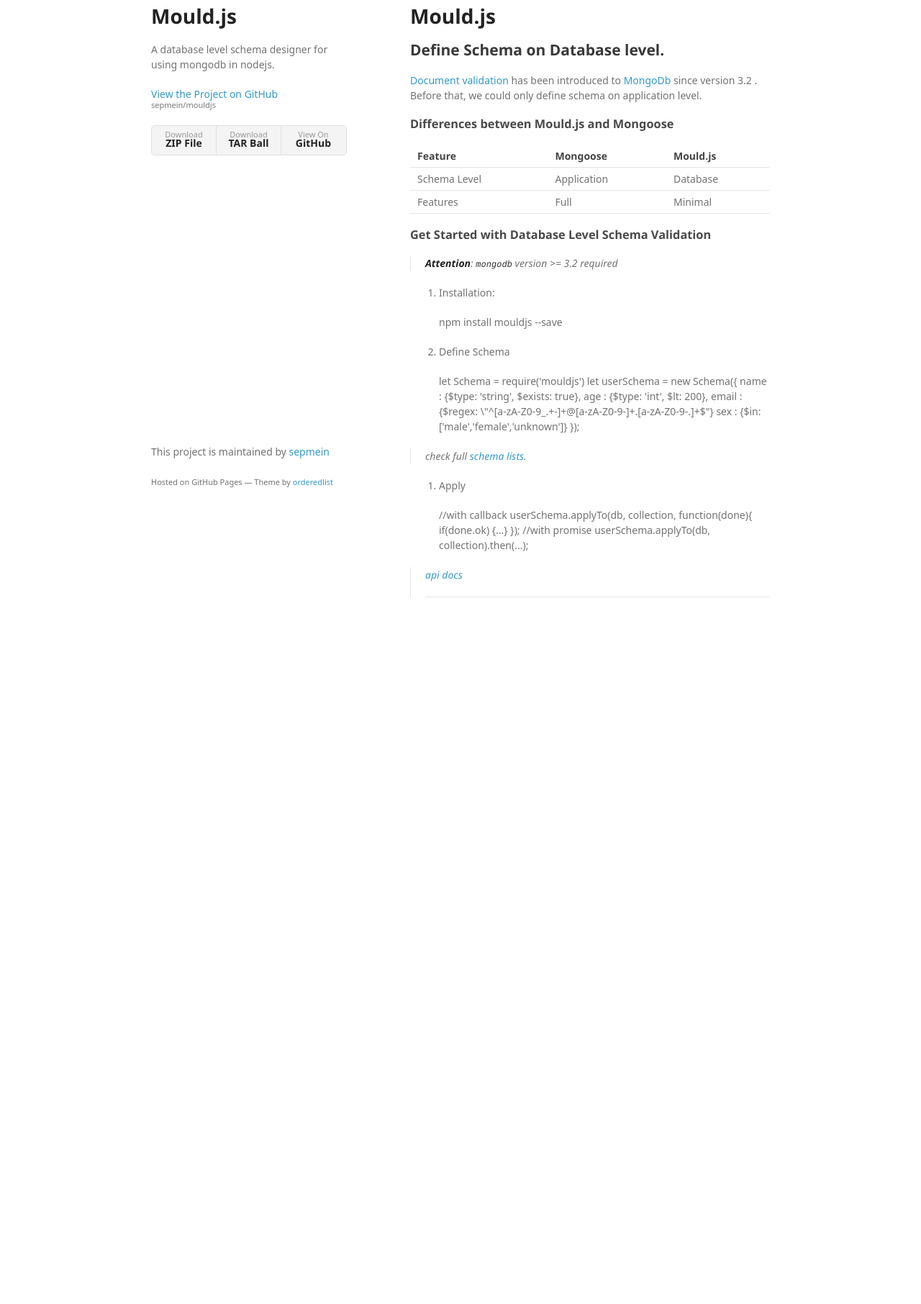
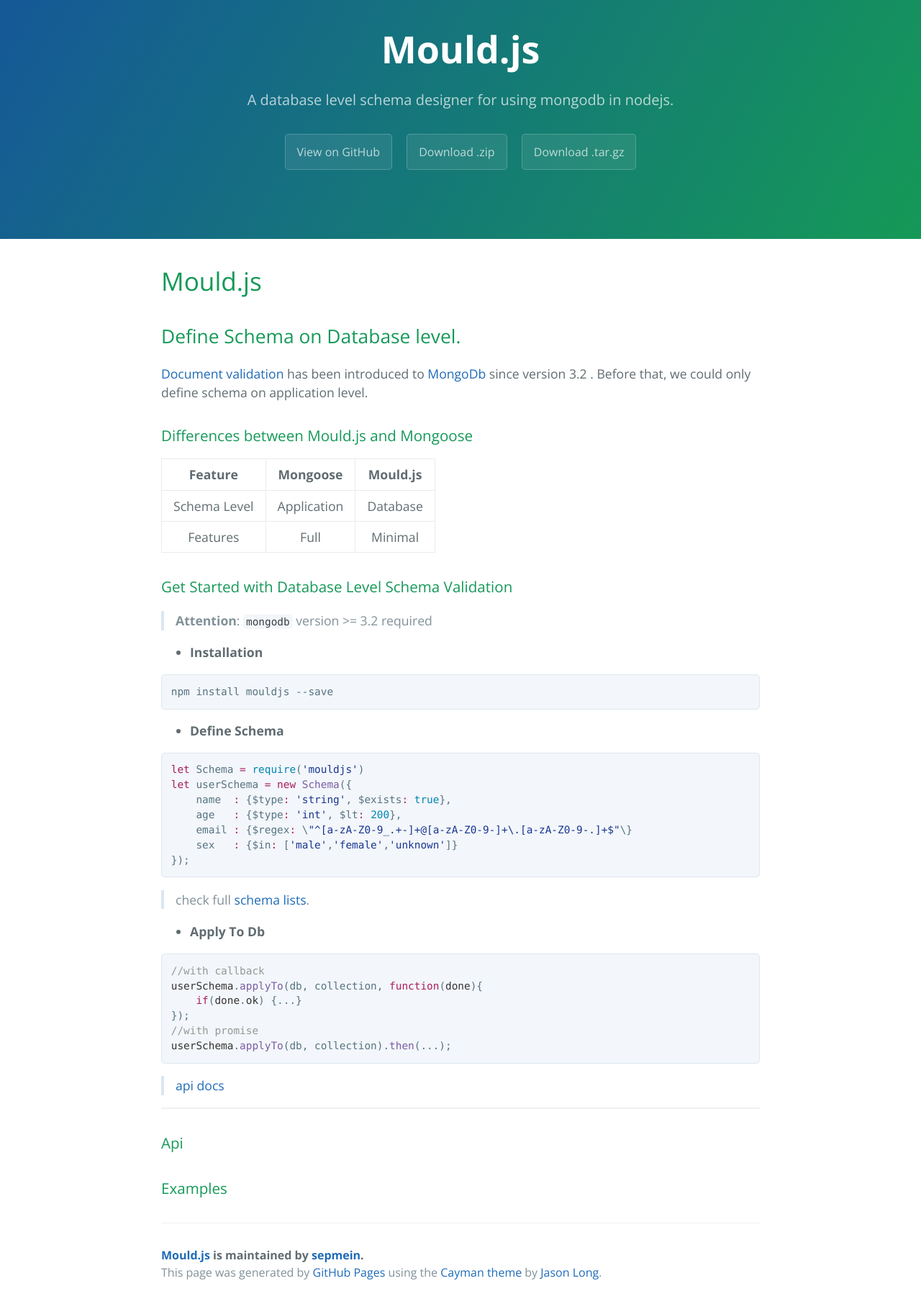
Before and after one commit to sepmein/mouldjs, a plain HTML site: page index.html in a window 1280 px wide. Shown: the part 51-1863 px from the top of the page at 72% size. Before the commit the page ends 951 px from the top, so only its background shows below. Drawn offline with nearby package versions, Linux system fonts and the light colour scheme; a web font is replaced by a local one.

Commit message:
Create gh-pages branch via GitHub

```diff
--- a/index.html
+++ b/index.html
@@ -1,34 +1,25 @@
-<!doctype html>
-<html>
+<!DOCTYPE html>
+<html lang="en-us">
   <head>
-    <meta charset="utf-8">
-    <meta http-equiv="X-UA-Compatible" content="chrome=1">
+    <meta charset="UTF-8">
     <title>Mould.js by sepmein</title>
-
-    <link rel="stylesheet" href="stylesheets/styles.css">
-    <link rel="stylesheet" href="stylesheets/github-light.css">
-    <meta name="viewport" content="width=device-width">
-    <!--[if lt IE 9]>
-    <script src="//html5shiv.googlecode.com/svn/trunk/html5.js"></script>
-    <![endif]-->
+    <meta name="viewport" content="width=device-width, initial-scale=1">
+    <link rel="stylesheet" type="text/css" href="stylesheets/normalize.css" media="screen">
+    <link href='https://fonts.googleapis.com/css?family=Open+Sans:400,700' rel='stylesheet' type='text/css'>
+    <link rel="stylesheet" type="text/css" href="stylesheets/stylesheet.css" media="screen">
+    <link rel="stylesheet" type="text/css" href="stylesheets/github-light.css" media="screen">
   </head>
   <body>
-    <div class="wrapper">
-      <header>
-        <h1>Mould.js</h1>
-        <p>A database level schema designer for using mongodb in nodejs.</p>
+    <section class="page-header">
+      <h1 class="project-name">Mould.js</h1>
+      <h2 class="project-tagline">A database level schema designer for using mongodb in nodejs.</h2>
+      <a href="https://github.com/sepmein/mouldjs" class="btn">View on GitHub</a>
+      <a href="https://github.com/sepmein/mouldjs/zipball/master" class="btn">Download .zip</a>
+      <a href="https://github.com/sepmein/mouldjs/tarball/master" class="btn">Download .tar.gz</a>
+    </section>
 
-        <p class="view"><a href="https://github.com/sepmein/mouldjs">View the Project on GitHub <small>sepmein/mouldjs</small></a></p>
-
-
-        <ul>
-          <li><a href="https://github.com/sepmein/mouldjs/zipball/master">Download <strong>ZIP File</strong></a></li>
-          <li><a href="https://github.com/sepmein/mouldjs/tarball/master">Download <strong>TAR Ball</strong></a></li>
-          <li><a href="https://github.com/sepmein/mouldjs">View On <strong>GitHub</strong></a></li>
-        </ul>
-      </header>
-      <section>
-        <h1>
+    <section class="main-content">
+      <h1>
 <a id="mouldjs" class="anchor" href="#mouldjs" aria-hidden="true"><span class="octicon octicon-link"></span></a>Mould.js</h1>
 
 <h2>
@@ -68,55 +59,61 @@
 <p><strong>Attention</strong>: <code>mongodb</code> version &gt;= 3.2 required</p>
 </blockquote>
 
-<ol>
-<li>
-<p>Installation:</p>
+<ul>
+<li><strong>Installation</strong></li>
+</ul>
 
-<p>npm install mouldjs --save</p>
-</li>
-<li>
-<p>Define Schema</p>
+<pre><code>npm install mouldjs --save
+</code></pre>
 
-<p>let Schema = require('mouldjs')
-let userSchema = new Schema({
-    name  : {$type: 'string', $exists: true},
-    age   : {$type: 'int', $lt: 200},
-    email : {$regex: \"^[a-zA-Z0-9_.+-]+@[a-zA-Z0-9-]+.[a-zA-Z0-9-.]+$"}
-    sex   : {$in: ['male','female','unknown']}
-});</p>
-</li>
-</ol>
+<ul>
+<li><strong>Define Schema</strong></li>
+</ul>
+
+<div class="highlight highlight-source-js"><pre><span class="pl-k">let</span> Schema <span class="pl-k">=</span> <span class="pl-c1">require</span>(<span class="pl-s"><span class="pl-pds">'</span>mouldjs<span class="pl-pds">'</span></span>)
+<span class="pl-k">let</span> userSchema <span class="pl-k">=</span> <span class="pl-k">new</span> <span class="pl-en">Schema</span>({
+    name  <span class="pl-k">:</span> {$type<span class="pl-k">:</span> <span class="pl-s"><span class="pl-pds">'</span>string<span class="pl-pds">'</span></span>, $exists<span class="pl-k">:</span> <span class="pl-c1">true</span>},
+    age   <span class="pl-k">:</span> {$type<span class="pl-k">:</span> <span class="pl-s"><span class="pl-pds">'</span>int<span class="pl-pds">'</span></span>, $lt<span class="pl-k">:</span> <span class="pl-c1">200</span>},
+    email <span class="pl-k">:</span> {$regex<span class="pl-k">:</span> \<span class="pl-s"><span class="pl-pds">"</span>^[a-zA-Z0-9_.+-]+@[a-zA-Z0-9-]+<span class="pl-cce">\.</span>[a-zA-Z0-9-.]+$<span class="pl-pds">"</span></span>\}
+    sex   <span class="pl-k">:</span> {$in<span class="pl-k">:</span> [<span class="pl-s"><span class="pl-pds">'</span>male<span class="pl-pds">'</span></span>,<span class="pl-s"><span class="pl-pds">'</span>female<span class="pl-pds">'</span></span>,<span class="pl-s"><span class="pl-pds">'</span>unknown<span class="pl-pds">'</span></span>]}
+});</pre></div>
 
 <blockquote>
 <p>check full <a href="/#schema-lists">schema lists</a>.</p>
 </blockquote>
 
-<ol>
-<li>
-<p>Apply</p>
+<ul>
+<li><strong>Apply To Db</strong></li>
+</ul>
 
-<p>//with callback
-userSchema.applyTo(db, collection, function(done){
-    if(done.ok) {...}
+<div class="highlight highlight-source-js"><pre><span class="pl-c">//with callback</span>
+<span class="pl-smi">userSchema</span>.<span class="pl-en">applyTo</span>(db, collection, <span class="pl-k">function</span>(<span class="pl-smi">done</span>){
+    <span class="pl-k">if</span>(<span class="pl-smi">done</span>.<span class="pl-smi">ok</span>) {...}
 });
-//with promise
-userSchema.applyTo(db, collection).then(...);</p>
-</li>
-</ol>
+<span class="pl-c">//with promise</span>
+<span class="pl-smi">userSchema</span>.<span class="pl-en">applyTo</span>(db, collection).<span class="pl-en">then</span>(...);</pre></div>
 
 <blockquote>
 <p><a href="/#apis">api docs</a></p>
+</blockquote>
 
 <hr>
-</blockquote>
-      </section>
-      <footer>
-        <p>This project is maintained by <a href="https://github.com/sepmein">sepmein</a></p>
-        <p><small>Hosted on GitHub Pages &mdash; Theme by <a href="https://github.com/orderedlist">orderedlist</a></small></p>
+
+<h3>
+<a id="api" class="anchor" href="#api" aria-hidden="true"><span class="octicon octicon-link"></span></a>Api</h3>
+
+<h3>
+<a id="examples" class="anchor" href="#examples" aria-hidden="true"><span class="octicon octicon-link"></span></a>Examples</h3>
+
+      <footer class="site-footer">
+        <span class="site-footer-owner"><a href="https://github.com/sepmein/mouldjs">Mould.js</a> is maintained by <a href="https://github.com/sepmein">sepmein</a>.</span>
+
+        <span class="site-footer-credits">This page was generated by <a href="https://pages.github.com">GitHub Pages</a> using the <a href="https://github.com/jasonlong/cayman-theme">Cayman theme</a> by <a href="https://twitter.com/jasonlong">Jason Long</a>.</span>
       </footer>
-    </div>
-    <script src="javascripts/scale.fix.js"></script>
-              <script type="text/javascript">
+
+    </section>
+
+            <script type="text/javascript">
             var gaJsHost = (("https:" == document.location.protocol) ? "https://ssl." : "http://www.");
             document.write(unescape("%3Cscript src='" + gaJsHost + "google-analytics.com/ga.js' type='text/javascript'%3E%3C/script%3E"));
           </script>
--- /dev/null
+++ b/stylesheets/stylesheet.css
@@ -0,0 +1,245 @@
+* {
+  box-sizing: border-box; }
+
+body {
+  padding: 0;
+  margin: 0;
+  font-family: "Open Sans", "Helvetica Neue", Helvetica, Arial, sans-serif;
+  font-size: 16px;
+  line-height: 1.5;
+  color: #606c71; }
+
+a {
+  color: #1e6bb8;
+  text-decoration: none; }
+  a:hover {
+    text-decoration: underline; }
+
+.btn {
+  display: inline-block;
+  margin-bottom: 1rem;
+  color: rgba(255, 255, 255, 0.7);
+  background-color: rgba(255, 255, 255, 0.08);
+  border-color: rgba(255, 255, 255, 0.2);
+  border-style: solid;
+  border-width: 1px;
+  border-radius: 0.3rem;
+  transition: color 0.2s, background-color 0.2s, border-color 0.2s; }
+  .btn + .btn {
+    margin-left: 1rem; }
+
+.btn:hover {
+  color: rgba(255, 255, 255, 0.8);
+  text-decoration: none;
+  background-color: rgba(255, 255, 255, 0.2);
+  border-color: rgba(255, 255, 255, 0.3); }
+
+@media screen and (min-width: 64em) {
+  .btn {
+    padding: 0.75rem 1rem; } }
+
+@media screen and (min-width: 42em) and (max-width: 64em) {
+  .btn {
+    padding: 0.6rem 0.9rem;
+    font-size: 0.9rem; } }
+
+@media screen and (max-width: 42em) {
+  .btn {
+    display: block;
+    width: 100%;
+    padding: 0.75rem;
+    font-size: 0.9rem; }
+    .btn + .btn {
+      margin-top: 1rem;
+      margin-left: 0; } }
+
+.page-header {
+  color: #fff;
+  text-align: center;
+  background-color: #159957;
+  background-image: linear-gradient(120deg, #155799, #159957); }
+
+@media screen and (min-width: 64em) {
+  .page-header {
+    padding: 5rem 6rem; } }
+
+@media screen and (min-width: 42em) and (max-width: 64em) {
+  .page-header {
+    padding: 3rem 4rem; } }
+
+@media screen and (max-width: 42em) {
+  .page-header {
+    padding: 2rem 1rem; } }
+
+.project-name {
+  margin-top: 0;
+  margin-bottom: 0.1rem; }
+
+@media screen and (min-width: 64em) {
+  .project-name {
+    font-size: 3.25rem; } }
+
+@media screen and (min-width: 42em) and (max-width: 64em) {
+  .project-name {
+    font-size: 2.25rem; } }
+
+@media screen and (max-width: 42em) {
+  .project-name {
+    font-size: 1.75rem; } }
+
+.project-tagline {
+  margin-bottom: 2rem;
+  font-weight: normal;
+  opacity: 0.7; }
+
+@media screen and (min-width: 64em) {
+  .project-tagline {
+    font-size: 1.25rem; } }
+
+@media screen and (min-width: 42em) and (max-width: 64em) {
+  .project-tagline {
+    font-size: 1.15rem; } }
+
+@media screen and (max-width: 42em) {
+  .project-tagline {
+    font-size: 1rem; } }
+
+.main-content :first-child {
+  margin-top: 0; }
+.main-content img {
+  max-width: 100%; }
+.main-content h1, .main-content h2, .main-content h3, .main-content h4, .main-content h5, .main-content h6 {
+  margin-top: 2rem;
+  margin-bottom: 1rem;
+  font-weight: normal;
+  color: #159957; }
+.main-content p {
+  margin-bottom: 1em; }
+.main-content code {
+  padding: 2px 4px;
+  font-family: Consolas, "Liberation Mono", Menlo, Courier, monospace;
+  font-size: 0.9rem;
+  color: #383e41;
+  background-color: #f3f6fa;
+  border-radius: 0.3rem; }
+.main-content pre {
+  padding: 0.8rem;
+  margin-top: 0;
+  margin-bottom: 1rem;
+  font: 1rem Consolas, "Liberation Mono", Menlo, Courier, monospace;
+  color: #567482;
+  word-wrap: normal;
+  background-color: #f3f6fa;
+  border: solid 1px #dce6f0;
+  border-radius: 0.3rem; }
+  .main-content pre > code {
+    padding: 0;
+    margin: 0;
+    font-size: 0.9rem;
+    color: #567482;
+    word-break: normal;
+    white-space: pre;
+    background: transparent;
+    border: 0; }
+.main-content .highlight {
+  margin-bottom: 1rem; }
+  .main-content .highlight pre {
+    margin-bottom: 0;
+    word-break: normal; }
+.main-content .highlight pre, .main-content pre {
+  padding: 0.8rem;
+  overflow: auto;
+  font-size: 0.9rem;
+  line-height: 1.45;
+  border-radius: 0.3rem; }
+.main-content pre code, .main-content pre tt {
+  display: inline;
+  max-width: initial;
+  padding: 0;
+  margin: 0;
+  overflow: initial;
+  line-height: inherit;
+  word-wrap: normal;
+  background-color: transparent;
+  border: 0; }
+  .main-content pre code:before, .main-content pre code:after, .main-content pre tt:before, .main-content pre tt:after {
+    content: normal; }
+.main-content ul, .main-content ol {
+  margin-top: 0; }
+.main-content blockquote {
+  padding: 0 1rem;
+  margin-left: 0;
+  color: #819198;
+  border-left: 0.3rem solid #dce6f0; }
+  .main-content blockquote > :first-child {
+    margin-top: 0; }
+  .main-content blockquote > :last-child {
+    margin-bottom: 0; }
+.main-content table {
+  display: block;
+  width: 100%;
+  overflow: auto;
+  word-break: normal;
+  word-break: keep-all; }
+  .main-content table th {
+    font-weight: bold; }
+  .main-content table th, .main-content table td {
+    padding: 0.5rem 1rem;
+    border: 1px solid #e9ebec; }
+.main-content dl {
+  padding: 0; }
+  .main-content dl dt {
+    padding: 0;
+    margin-top: 1rem;
+    font-size: 1rem;
+    font-weight: bold; }
+  .main-content dl dd {
+    padding: 0;
+    margin-bottom: 1rem; }
+.main-content hr {
+  height: 2px;
+  padding: 0;
+  margin: 1rem 0;
+  background-color: #eff0f1;
+  border: 0; }
+
+@media screen and (min-width: 64em) {
+  .main-content {
+    max-width: 64rem;
+    padding: 2rem 6rem;
+    margin: 0 auto;
+    font-size: 1.1rem; } }
+
+@media screen and (min-width: 42em) and (max-width: 64em) {
+  .main-content {
+    padding: 2rem 4rem;
+    font-size: 1.1rem; } }
+
+@media screen and (max-width: 42em) {
+  .main-content {
+    padding: 2rem 1rem;
+    font-size: 1rem; } }
+
+.site-footer {
+  padding-top: 2rem;
+  margin-top: 2rem;
+  border-top: solid 1px #eff0f1; }
+
+.site-footer-owner {
+  display: block;
+  font-weight: bold; }
+
+.site-footer-credits {
+  color: #819198; }
+
+@media screen and (min-width: 64em) {
+  .site-footer {
+    font-size: 1rem; } }
+
+@media screen and (min-width: 42em) and (max-width: 64em) {
+  .site-footer {
+    font-size: 1rem; } }
+
+@media screen and (max-width: 42em) {
+  .site-footer {
+    font-size: 0.9rem; } }
```
Also changed, not shown: params.json (+1 -1 lines), stylesheets/normalize.css (added).
